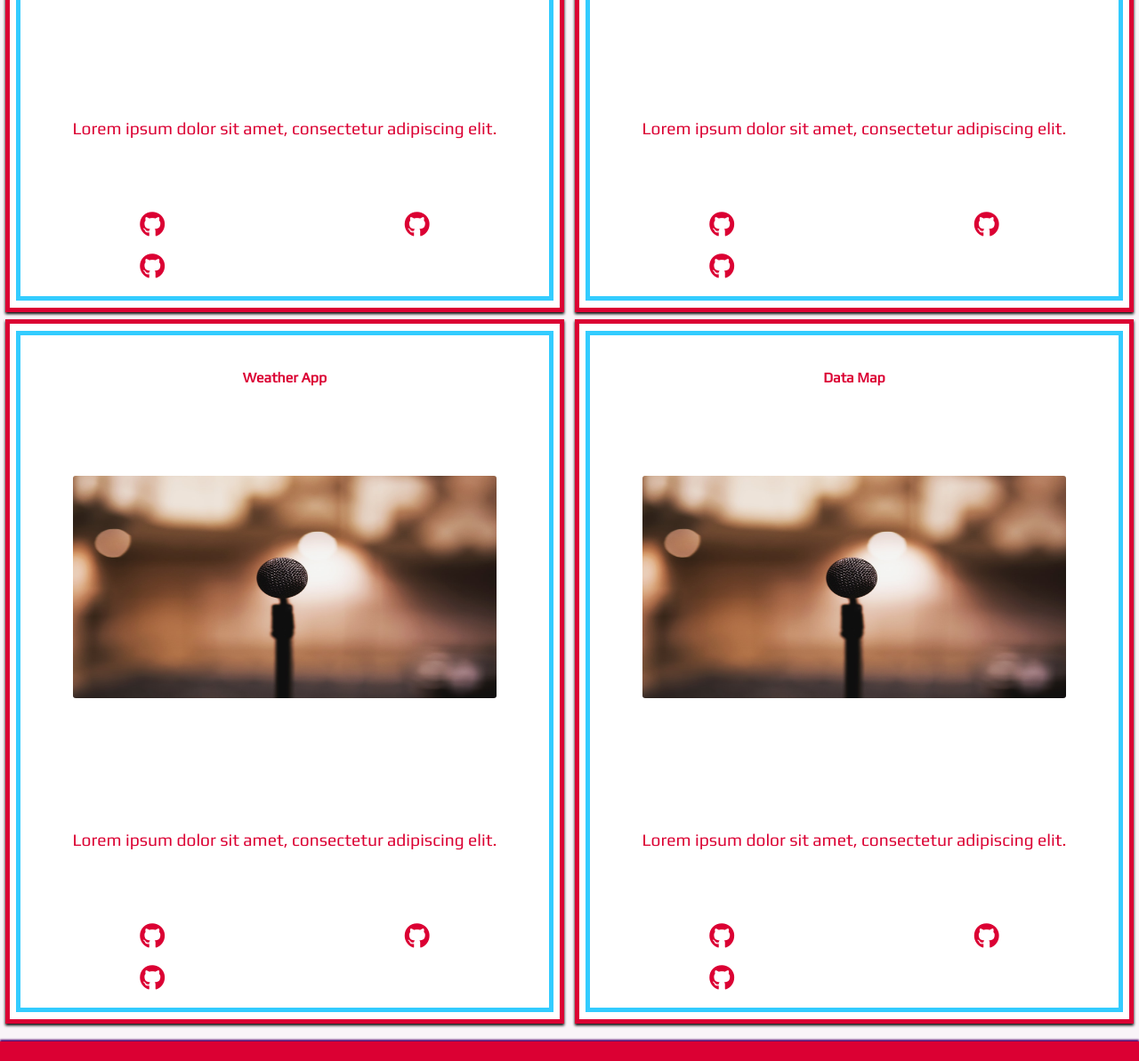
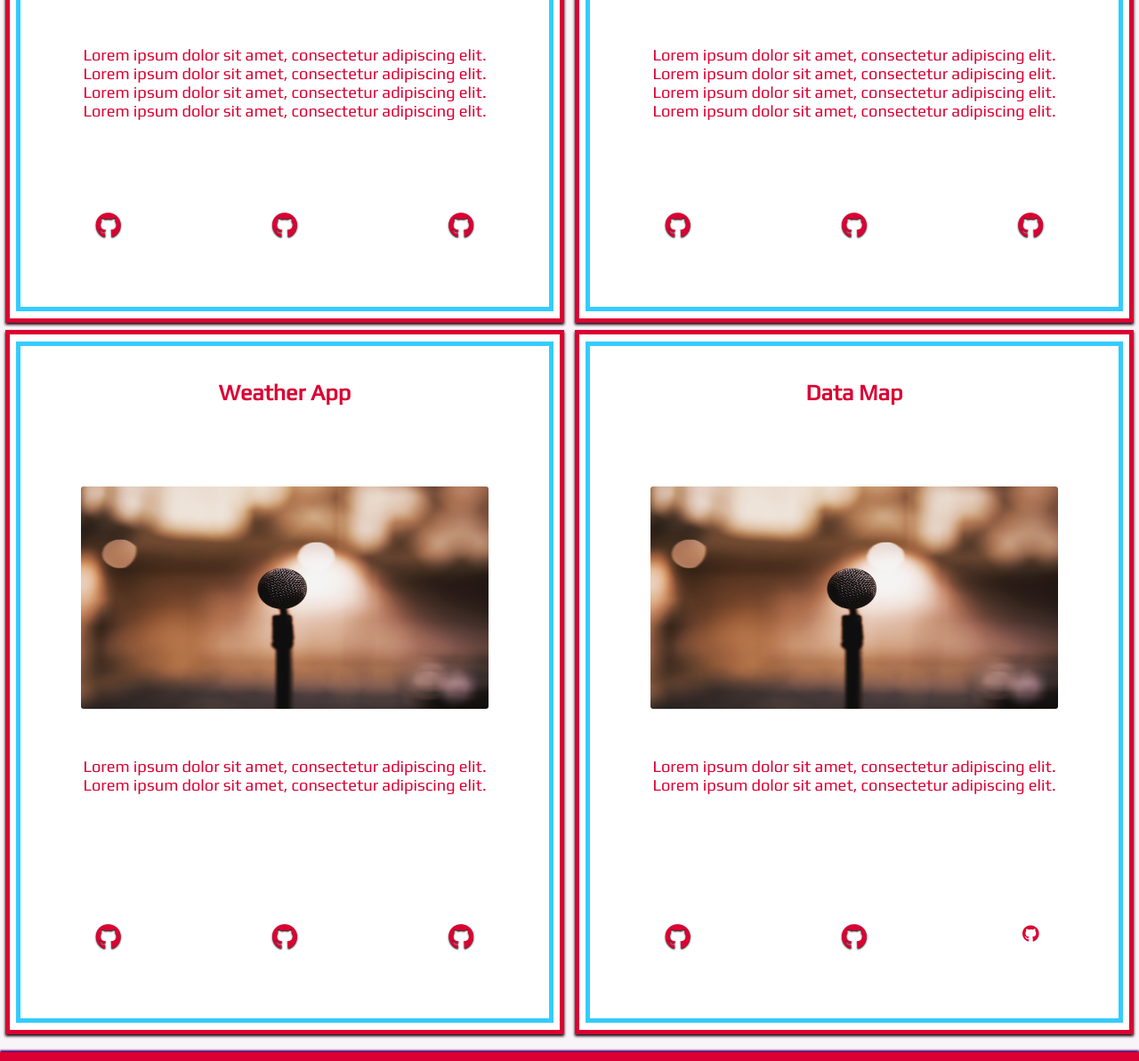
Before and after one commit to kasra-nejad/portfolio, a website: page src/index.html in a window 1280 px wide. Shown: the part 1249-2442 px from the top of the page at 89% size. Drawn offline with nearby package versions, Linux system fonts and the light colour scheme.

Commit message:
set up portfolio section

```diff
--- a/src/index.html
+++ b/src/index.html
@@ -16,7 +16,10 @@
 
     <div class="about" id="about">
       <div class="about__container">
-         <h1 class="about__container__title"><span>K</span>ASRA</h1>
+        <h1 class="about__container__title">
+          <p>KASRA</p>
+          <p>NEJAD</p>
+        </h1>
         <div class="about__container__description">
 
           <p class="about__container__description__text">
@@ -38,11 +41,13 @@
         <div class="portfolio__project__container">
           <h5 class="portfolio__project__title">Restaurant</h5>
           <img class="portfolio__project__image" src="images/placeholder.jpeg" alt="">
-        <p class="portfolio__project__description">Lorem ipsum dolor sit amet, consectetur adipiscing elit.</p>
+          <p class="portfolio__project__description">
+            Lorem ipsum dolor sit amet, consectetur adipiscing elit. Lorem ipsum dolor sit amet, consectetur adipiscing elit. Lorem ipsum dolor sit amet, consectetur adipiscing elit. Lorem ipsum dolor sit amet, consectetur adipiscing elit.
+          </p>
           <div class="portfolio__project__stack">
-          <i class="fab fa-github portfolio__project__skill"></i>
-          <i class="fab fa-github portfolio__project__skill"></i>
-          <i class="fab fa-github portfolio__project__skill"></i>
+            <i class="fab fa-github portfolio__project__stack__skill"></i>
+            <i class="fab fa-github portfolio__project__stack__skill"></i>
+            <i class="fab fa-github portfolio__project__stack__skill"></i>
           </div>
         </div>
       </div>
@@ -51,11 +56,13 @@
         <div class="portfolio__project__container">
           <h5 class="portfolio__project__title">Calculator</h5>
           <img class="portfolio__project__image" src="images/placeholder.jpeg" alt="">
-        <p class="portfolio__project__description">Lorem ipsum dolor sit amet, consectetur adipiscing elit.</p>
+          <p class="portfolio__project__description">
+            Lorem ipsum dolor sit amet, consectetur adipiscing elit. Lorem ipsum dolor sit amet, consectetur adipiscing elit. Lorem ipsum dolor sit amet, consectetur adipiscing elit. Lorem ipsum dolor sit amet, consectetur adipiscing elit.
+          </p>
           <div class="portfolio__project__stack">
-          <i class="fab fa-github portfolio__project__skill"></i>
-          <i class="fab fa-github portfolio__project__skill"></i>
-          <i class="fab fa-github portfolio__project__skill"></i>
+            <i class="fab fa-github portfolio__project__stack__skill"></i>
+            <i class="fab fa-github portfolio__project__stack__skill"></i>
+            <i class="fab fa-github portfolio__project__stack__skill"></i>
           </div>
         </div>
       </div>
@@ -64,11 +71,14 @@
         <div class="portfolio__project__container">
           <h5 class="portfolio__project__title">Weather App</h5>
           <img class="portfolio__project__image" src="images/placeholder.jpeg" alt="">
-        <p class="portfolio__project__description">Lorem ipsum dolor sit amet, consectetur adipiscing elit.</p>
+          <p class="portfolio__project__description">
+            Lorem ipsum dolor sit amet, consectetur adipiscing elit. Lorem ipsum dolor sit amet, consectetur adipiscing elit.
+
+          </p>
           <div class="portfolio__project__stack">
-          <i class="fab fa-github portfolio__project__skill"></i>
-          <i class="fab fa-github portfolio__project__skill"></i>
-          <i class="fab fa-github portfolio__project__skill"></i>
+            <i class="fab fa-github portfolio__project__stack__skill"></i>
+            <i class="fab fa-github portfolio__project__stack__skill"></i>
+            <i class="fab fa-github portfolio__project__stack__skill"></i>
           </div>
         </div>
       </div>
@@ -77,11 +87,13 @@
         <div class="portfolio__project__container">
           <h5 class="portfolio__project__title">Data Map</h5>
           <img class="portfolio__project__image" src="images/placeholder.jpeg" alt="">
-        <p class="portfolio__project__description">Lorem ipsum dolor sit amet, consectetur adipiscing elit.</p>
+          <p class="portfolio__project__description">
+            Lorem ipsum dolor sit amet, consectetur adipiscing elit. Lorem ipsum dolor sit amet, consectetur adipiscing elit.
+          </p>
           <div class="portfolio__project__stack">
-          <i class="fab fa-github portfolio__project__skill"></i>
-          <i class="fab fa-github portfolio__project__skill"></i>
-          <i class="fab fa-github portfolio__project__skill"></i>
+            <i class="fab fa-github portfolio__project__stack__skill"></i>
+            <i class="fab fa-github portfolio__project__stack__skill"></i>
+            <i class="fab fa-github portfolio__project__stack__stack__skill"></i>
           </div>
         </div>
       </div>
--- a/src/sass/main.scss
+++ b/src/sass/main.scss
@@ -7,7 +7,6 @@ $stackBgColor: #13030d;
   padding: 0;
   margin: 0;
   box-sizing: border-box;
-
 }
 
 .container {
@@ -25,22 +24,40 @@ $stackBgColor: #13030d;
     display: grid;
     justify-items: center;
     align-items: center;
-    grid-template: repeat(7,1fr) / repeat(6,1fr);
+    grid-template: 1fr 0.5fr repeat(5,1fr) / repeat(6,1fr);
     width: 94%;
     height: 96vh;
     margin: 2vh auto;
 
     &__title {
       grid-column: 3/5;
-      grid-row: 1/5;
-      align-self: end;
+      grid-row: 2/4;
+      display: grid;
+      grid-template-columns: 1fr 1fr;
+      grid-template-rows: 1fr 1fr;
       position: relative;
-      bottom: -0.01em;
-      font-size: 16em;
+      top: 0.15em;
+      font-size: 7.3em;
       letter-spacing: 0.02em;
       font-family: 'Maven Pro', sans-serif;
       color: #ddd4;
       text-shadow: -3px 1px 50px #ddd3;
+
+      :nth-child(1) {
+        display: grid;
+        grid-column: 1/2;
+        // align-self: end;
+      }
+
+      :nth-child(2) {
+        display: grid;
+        grid-column: 2/3;
+        grid-row: 2/3;
+        position: relative;
+        top: -0.30em;
+        left: -0.13em;
+        // align-self: baseline;
+      }
     }
 
     &__description {
@@ -85,7 +102,7 @@ $stackBgColor: #13030d;
       grid-column: 3/5;
       grid-row: 7/-1;
       align-self: end;
-      padding: 0.25em;
+      padding: 0.1em 0.25em;
       font-size: 2.5em;
       text-decoration: none;
       color: #eee7;
@@ -93,11 +110,12 @@ $stackBgColor: #13030d;
       animation-duration: 1000ms;
       animation-iteration-count: infinite;
 
-      a{
+      a {
         text-decoration: none;
-        color:#eee7;
-        &:visited{
-          color:#eee7;
+        color: #eee7;
+
+        &:visited {
+          color: #eee7;
         }
       }
 
@@ -105,7 +123,6 @@ $stackBgColor: #13030d;
         cursor: pointer;
       }
     }
-
     @keyframes spin {
       from {
         transform: rotateY(0deg);
@@ -122,7 +139,7 @@ $stackBgColor: #13030d;
   display: grid;
   grid-template: 1fr 1fr / 1fr 1fr;
   height: 200vh;
-  margin-top: 4px;
+  margin-top: 1em;
   background-color: #f9f4f8;
   justify-items: center;
   align-items: center;
@@ -139,9 +156,9 @@ $stackBgColor: #13030d;
     font-size: 1.2em;
     color: $customFuschia;
 
-    &__container{
+    &__container {
       display: grid;
-      grid-template-rows: 0.25fr 1fr 0.5fr 0.25fr;
+      grid-template-rows: 0.25fr 0.85fr 0.45fr 0.25fr;
       align-self: center;
       justify-self: center;
       width: 98%;
@@ -151,26 +168,31 @@ $stackBgColor: #13030d;
 
     &__title {
       align-self: center;
+      font-size: 1.3em;
     }
 
     &__image {
       border-radius: 3px;
       margin: auto;
-      width: 80%;
+      width: 77%;
       height: 250px;
-          }
+    }
 
     &__description {
-      align-self: center;
+      font-size: 0.95em;
+      margin: 0 auto;
+      width: 80%;
     }
 
     &__stack {
       display: grid;
-      // grid-template-columns: repeat(3,1fr);
-      grid-template-columns: repeat(auto-fill, minmax(200px, 1fr));
+      grid-template-columns: repeat(auto-fill, minmax(180px, 1fr));
 
-      & i {
+      &__skill {
+        display: block;
+        width: 100%;
         font-size: 1.5em;
+        text-shadow: 0 1px 2px #000;
       }
     }
   }
@@ -182,11 +204,12 @@ $stackBgColor: #13030d;
   height: 25vh;
   background-color: $customFuschia;
   box-shadow: 0 -2px 2px $customPurple;
-  &__list__picture{
-     width: 150px;
-     height: 150px;
-     border-radius: 100%;
-    align-self:center;
+
+  &__list__picture {
+    width: 150px;
+    height: 150px;
+    border-radius: 100%;
+    align-self: center;
     justify-self: center;
   }
 }
```
Also changed, not shown: src/css/main.css. Lines whose indentation alone changed are shown as unchanged.
